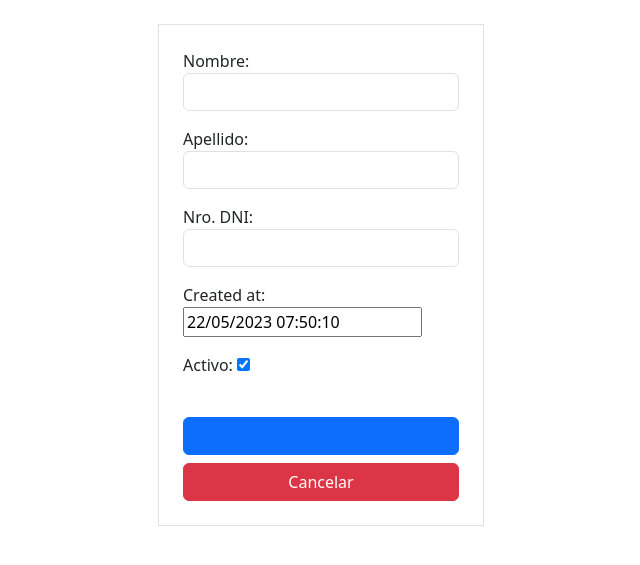
After one commit to nahuelcococcia/ReservApp, a Django app: template reservas/templates/coordinator_update.html in a window 1280 px wide. The commit adds this page. Shown: the top 565 px of the page, without its empty margins (319-959 px from the left). Run offline with Django 4.2, Linux system fonts and the light colour scheme; the template is opened without the code that fills it: values that come from a table or form of the project are taken from there, others are empty.

Commit message:
Crear el formulario para actualizar los datos de un Coordinador existente y Crear la view para la actualización de datos de Coordinadores

```diff
--- a/reservas/forms.py
+++ b/reservas/forms.py
@@ -1,6 +1,6 @@
 from django import forms
 from django.forms import ModelForm
-from .models import Employee
+from .models import Employee, Coordinator
 
 
 class EmployeeForm(ModelForm):
@@ -26,3 +26,27 @@ class EmployeeForm(ModelForm):
             }),
 
         }
+
+
+class CoordinatorForm(ModelForm):
+    class Meta:
+        model = Coordinator
+        fields = ['name', 'lastname', 'dni_number', 'created_at', 'is_active']
+        labels = {
+            'name': "Nombre",
+            'lastname': "Apellido",
+            'dni_number': "Nro. DNI",
+            'is_active': "Activo"
+        }
+        widgets = {
+            'name': forms.TextInput(attrs={
+                'class': 'form-control'
+            }),
+            'lastname': forms.TextInput(attrs={
+                'class': 'form-control'
+            }),
+            'dni_number': forms.TextInput(attrs={
+                'class': 'form-control',
+                'type': 'number'
+            })
+        }
--- /dev/null
+++ b/reservas/templates/coordinator_update.html
@@ -0,0 +1,7 @@
+{% extends "base.html" %}
+
+{% block 'content' %}
+
+{% include "create_update_coord.html" %}
+
+{% endblock %}
--- a/reservas/templates/employee_activate.html
+++ b/reservas/templates/employee_activate.html
@@ -1,6 +1,6 @@
 {% extends "base.html" %}
 
-{% block 'content' %}
+{% block 'coordinator-content' %}
 
 <h1>{{message}}</h1>
 
--- a/reservas/urls.py
+++ b/reservas/urls.py
@@ -10,4 +10,5 @@ urlpatterns = [
     path('employee/delete/<int:employee_id>/', views.employee_delete, name="employee-delete"),
     path('employee/deactivate/<int:employee_id>', views.employee_deactivate, name="employee-deactivate"),
     path('employees/list/', views.employees_view, name="list"),
+    path('coordinator/update/<int:coordinator_id>/', views.coordinator_update, name="coordinator-update")
 ]
--- /dev/null
+++ b/templates/create_update_coord.html
@@ -0,0 +1,13 @@
+<div class="row">
+    <div class="container w-25 border p-4 mt-4">
+        <form method="POST">
+            {% csrf_token %}
+            {{ form.as_p }}
+            <br/>
+            <div class="d-grid gap-2">
+                <input type="submit" value="{{ submit }}" class="btn btn-primary">
+                <a href="{% url 'list' %}" class="btn btn-danger" >Cancelar</a>
+            </div>
+        </form>
+    </div>
+</div>
```
Also changed, not shown: reservas/views.py (+21 -4 lines).
